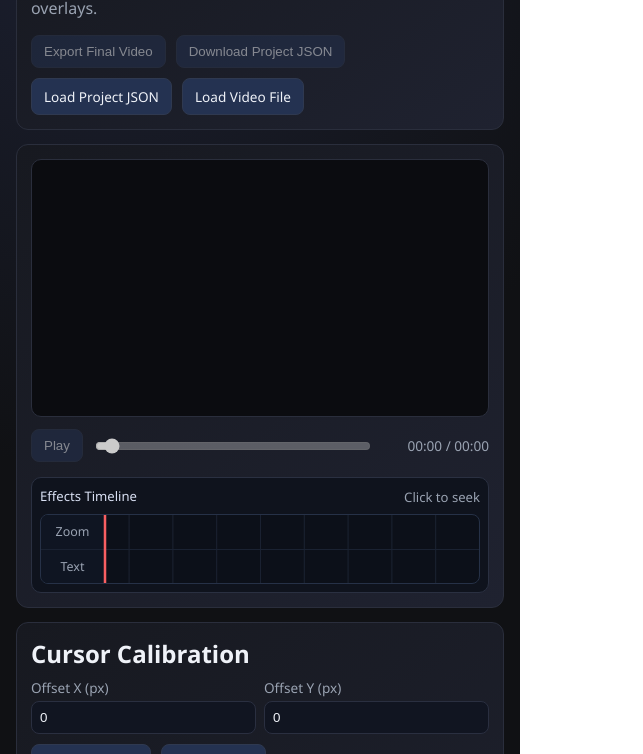
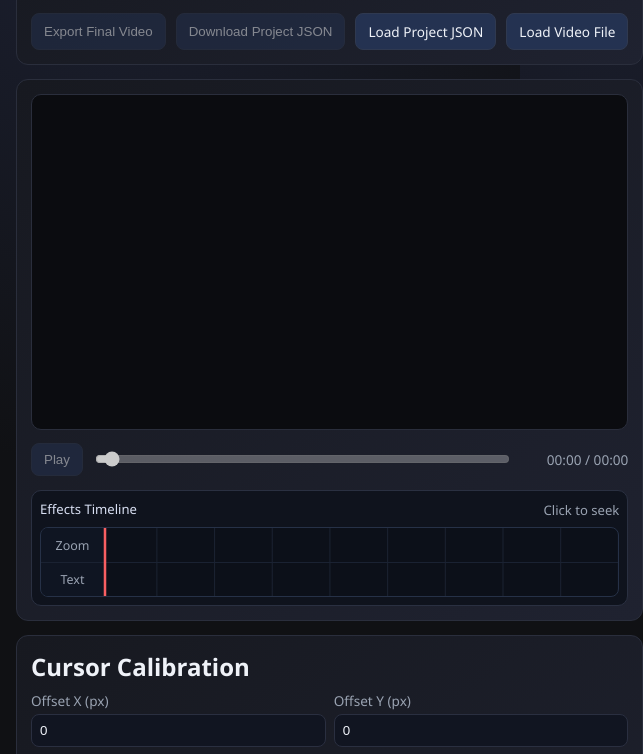
Before and after one commit to zebleck/Guide-Recorder, an Electron app: page editor/index.html in a window 520 px wide. Shown: the part 97-851 px from the top of the page, 643 px wide, since content can reach past the window. Drawn offline with Linux system fonts and the light colour scheme.

Commit message:
remove button wrap

```diff
--- a/editor/index.html
+++ b/editor/index.html
@@ -13,12 +13,9 @@
         <h1>Guide-Recorder Editor</h1>
         <p class="muted">Record screen + interactions, then add zoom and text overlays.</p>
 
-        <div class="row">
+        <div class="row row-toolbar">
           <button id="exportFinalBtn" disabled>Export Final Video</button>
           <button id="saveProjectBtn" disabled>Download Project JSON</button>
-        </div>
-
-        <div class="row">
           <label class="file-input">
             Load Project JSON
             <input id="loadProjectInput" type="file" accept="application/json" />
--- a/editor/styles.css
+++ b/editor/styles.css
@@ -56,8 +56,15 @@ h3 {
   margin-top: 10px;
 }
 
-.controls .row {
+.controls .row-toolbar {
   flex-wrap: nowrap;
+  flex-shrink: 0;
+}
+
+.controls .row-toolbar button,
+.controls .row-toolbar .file-input {
+  flex-shrink: 0;
+  white-space: nowrap;
 }
 
 button,
```
